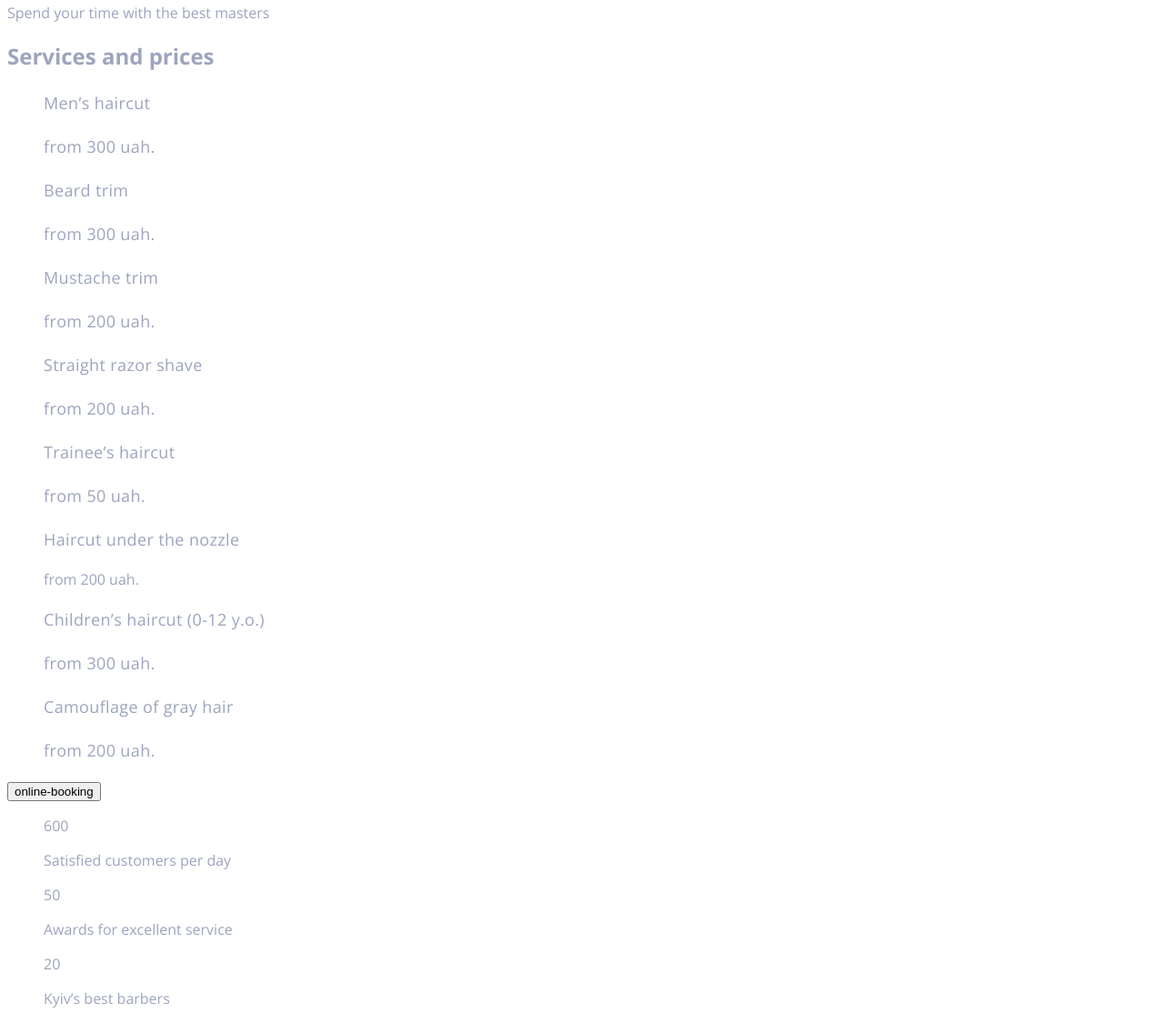
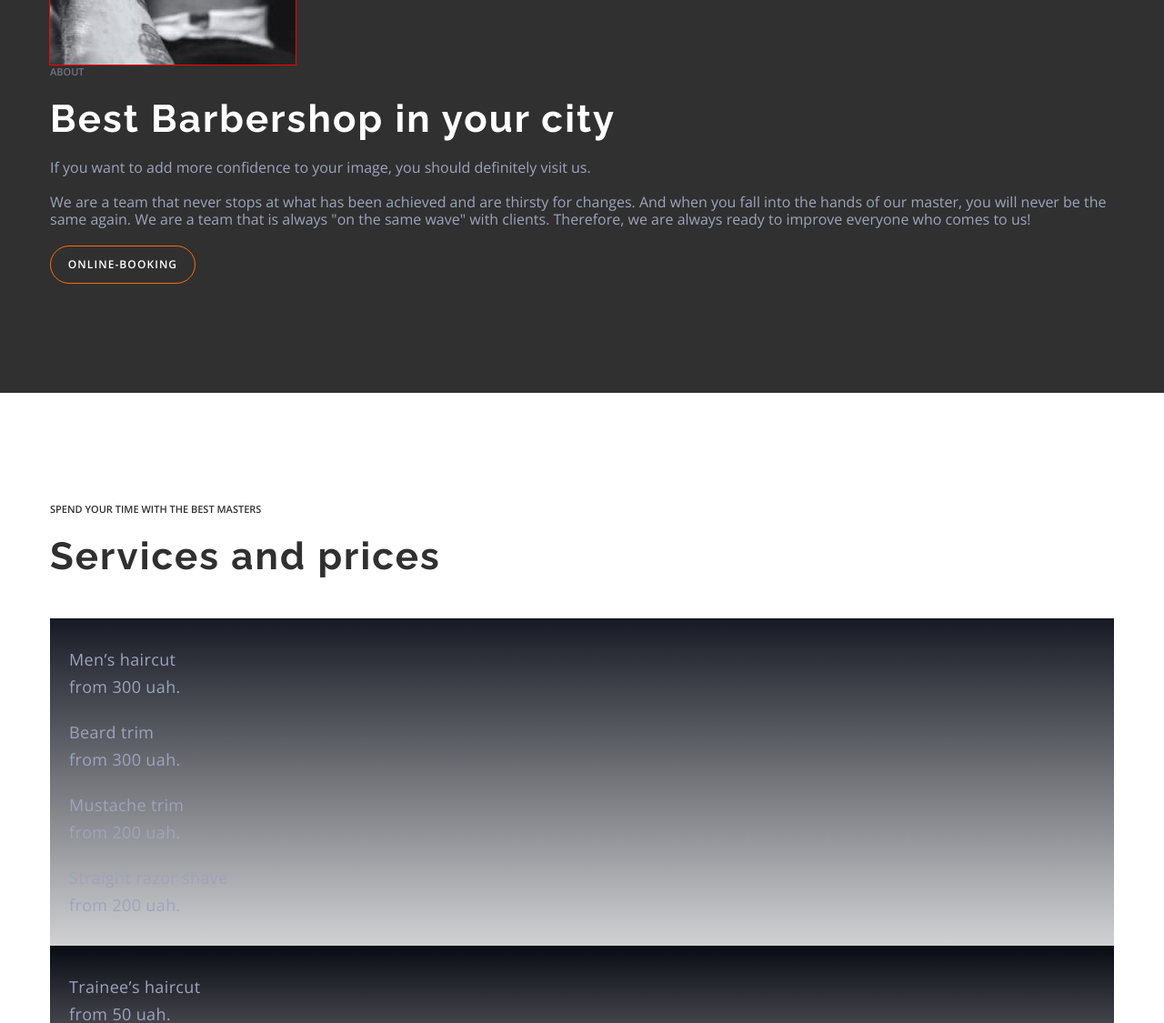
Before and after one commit to this-is-git/bc-53-02, a plain HTML site: page index.html in a window 1280 px wide. Shown: the part 1675-2800 px from the top of the page at 91% size. Drawn offline with nearby package versions, Linux system fonts and the light colour scheme.

Commit message:
module-03-1

```diff
--- a/css/styles.css
+++ b/css/styles.css
@@ -6,22 +6,54 @@
   --min-title: rgba(157, 164, 189, 0.6);
 }
 
+ul,
+ol {
+  list-style: none;
+  margin: 0;
+  padding: 0;
+}
+
+p,
+h1,
+h2,
+h3,
+h4,
+h5,
+h6 {
+  margin: 0;
+}
+
+button {
+  font: inherit;
+  padding: 0;
+  border: none;
+  background-color: transparent;
+}
+
+a {
+  text-decoration: none;
+  color: inherit;
+}
+
+img {
+  display: block;
+  max-width: 100%;
+  height: auto;
+}
+
+address {
+  font-style: inherit;
+}
+
 body {
   font-family: "Open Sans", sans-serif;
   color: var(--main-color);
 }
 
-header {
-  background-color: #000000;
-}
-
-.link {
-  text-decoration: none;
-  color: inherit;
-}
-
-.list {
-  list-style: none;
+.container {
+  max-width: 1200px;
+  margin: 0 auto;
+  padding: 0 15px;
 }
 
 .visually-hidden {
@@ -43,6 +75,61 @@ header {
   line-height: calc(15 / 11);
   text-transform: uppercase;
   color: #303030;
+  margin-bottom: 20px;
+}
+
+.section {
+  padding: 120px 0;
+}
+
+.button {
+  font-weight: 600;
+  font-size: 12px;
+  line-height: calc(16 / 12);
+  letter-spacing: 0.09em;
+  text-transform: uppercase;
+  border: 1px solid #ff6c00;
+  border-radius: 25px;
+  cursor: pointer;
+  color: var(--white-color);
+  padding: 12px 0;
+  min-width: 160px;
+}
+
+/* about */
+
+.about {
+  padding: 120px 0;
+  background-color: #303030;
+}
+
+.about-title {
+  margin-bottom: 20px;
+}
+
+.about-text {
+  margin-bottom: 20px;
+}
+
+.about-img {
+  outline: 1px solid red;
+}
+
+header {
+  background-color: #000000;
+}
+
+.hero {
+  padding-top: 184px;
+  padding-bottom: 208px;
+}
+
+.hero-min-title {
+  margin-bottom: 20px;
+}
+
+.hero-title {
+  margin-bottom: 20px;
 }
 
 .title {
@@ -117,4 +204,41 @@ header {
   letter-spacing: 0.02em;
 }
 
+.price-title {
+  color: var(--title-color);
+  margin-bottom: 44px;
+}
+
+.price-inner {
+  margin-bottom: 44px;
+}
+
+.price-list {
+  padding: 30px 21px;
+  background: linear-gradient(180deg, #171a24 0%, rgba(23, 26, 36, 0.2) 100%);
+}
+.price-list-dark {
+  background: linear-gradient(180deg, #090b13 0%, rgba(9, 11, 19, 0.2) 100%);
+}
+
+.price-list-item:not(:last-child) {
+  margin-bottom: 20px;
+}
+
+/* advantages */
+
+.advantages-title {
+  margin-bottom: 20px;
+}
+
+.advantages-list-item {
+  padding: 20px 24px;
+  background-color: #f7f7f7;
+}
+
+.advantages-list-sum {
+  display: block;
+  margin-bottom: 6px;
+}
+
 /* патерн для приховання елментів .visually-hidden */
--- a/index.html
+++ b/index.html
@@ -8,6 +8,13 @@
     <link rel="preconnect" href="https://fonts.googleapis.com" />
     <link rel="preconnect" href="https://fonts.gstatic.com" crossorigin />
     <link
+      rel="stylesheet"
+      href="https://cdnjs.cloudflare.com/ajax/libs/modern-normalize/1.1.0/modern-normalize.min.css"
+      integrity="sha512-wpPYUAdjBVSE4KJnH1VR1HeZfpl1ub8YT/NKx4PuQ5NmX2tKuGu6U/JRp5y+Y8XG2tV+wKQpNHVUX03MfMFn9Q=="
+      crossorigin="anonymous"
+      referrerpolicy="no-referrer"
+    />
+    <link
       href="https://fonts.googleapis.com/css2?family=Open+Sans:wght@400;600;700&family=Raleway:wght@700&display=swap"
       rel="stylesheet"
     />
@@ -15,6 +22,7 @@
   </head>
   <body>
     <header>
+      <div class="container">
         <a href="./index.html">
           <img src="./images/logo.png" alt="logo" width="69" />
         </a>
@@ -29,9 +37,10 @@
             <a class="header-tel" class="link" href="tel: +380441111111"
               >+38 044 111 11 11</a
             >
-          <button class="header-button" type="button">Online-booking</button>
+            <button class="button" type="button">Online-booking</button>
           </div>
         </nav>
+      </div>
     </header>
     <main>
       <section class="hero">
@@ -42,51 +51,70 @@
           and with style.
         </p>
       </section>
-      <section class="about">
+      <section class="about section">
+        <div class="container">
           <ul class="list">
-          <li><img src="./images/img-1.jpg" alt="beard trim" width="270" /></li>
-          <li><img src="./images/img-2.jpg" alt="head trim" width="270" /></li>
+            <li>
+              <img
+                class="about-img"
+                src="./images/img-1.jpg"
+                alt="beard trim"
+                width="270"
+              />
+            </li>
+            <li>
+              <img
+                class="about-img"
+                src="./images/img-2.jpg"
+                alt="head trim"
+                width="270"
+              />
+            </li>
           </ul>
           <div>
             <p class="about-min-title min-title">About</p>
             <h2 class="about-title title">Best Barbershop in your city</h2>
-          <p>
+            <p class="about-text">
               If you want to add more confidence to your image, you should
               definitely visit us.
             </p>
-          <p>
+            <p class="about-text">
               We are a team that never stops at what has been achieved and are
-            thirsty for changes. And when you fall into the hands of our master,
-            you will never be the same again. We are a team that is always "on
-            the same wave" with clients. Therefore, we are always ready to
-            improve everyone who comes to us!
+              thirsty for changes. And when you fall into the hands of our
+              master, you will never be the same again. We are a team that is
+              always "on the same wave" with clients. Therefore, we are always
+              ready to improve everyone who comes to us!
             </p>
-          <button type="button">online-booking</button>
+            <button class="button" type="button">online-booking</button>
+          </div>
         </div>
       </section>
-      <section class="price">
-        <p>Spend your time with the best masters</p>
-        <h2>Services and prices</h2>
-        <div class="">
-          <ul class="list">
-            <li>
+      <section class="price section">
+        <div class="container">
+          <p class="price-min-title min-title">
+            Spend your time with the best masters
+          </p>
+          <h2 class="price-title title">Services and prices</h2>
+          <div class="price-inner">
+            <ul class="price-list">
+              <li class="price-list-item">
                 <p class="price-service">Men’s haircut</p>
                 <p class="price-sum">from 300 uah.</p>
               </li>
-            <li>
+              <li class="price-list-item">
                 <p class="price-service">Beard trim</p>
                 <p class="price-sum">from 300 uah.</p>
               </li>
-            <li>
+              <li class="price-list-item">
                 <p class="price-service">Mustache trim</p>
                 <p class="price-sum">from 200 uah.</p>
               </li>
-            <li>
+              <li class="price-list-item">
                 <p class="price-service">Straight razor shave</p>
                 <p class="price-sum">from 200 uah.</p>
               </li>
             </ul>
-          <ul class="list">
+            <ul class="price-list price-list-dark">
               <li>
                 <p class="price-service">Trainee’s haircut</p>
                 <p class="price-sum">from 50 uah.</p>
@@ -106,33 +134,36 @@
             </ul>
           </div>
           <button type="button">online-booking</button>
+        </div>
       </section>
-      <section>
-        <ul class="list">
-          <li>
-            <span>600</span>
+      <section class="advantages section">
+        <div class="container">
+          <ul class="advantages-list">
+            <li class="advantages-list-item">
+              <span class="advantages-list-sum">600</span>
               <p>Satisfied customers per day</p>
             </li>
-          <li>
-            <span>50</span>
+            <li class="advantages-list-item">
+              <span class="advantages-list-sum">50</span>
               <p>Awards for excellent service</p>
             </li>
-          <li>
-            <span>20</span>
+            <li class="advantages-list-item">
+              <span class="advantages-list-sum">20</span>
               <p>Kyiv’s best barbers</p>
             </li>
-          <li>
+            <li class="">
               <span>100</span>
               <p>Gifts for regular customers</p>
             </li>
           </ul>
           <div>
-          <p>Old traditional school</p>
-          <h2>Why people come to us?</h2>
+            <p class="min-title">Old traditional school</p>
+            <h2 class="advantages-title title">Why people come to us?</h2>
             <p>
-            Only good things are said about us. But it's better to see and feel
-            1 time than read 10 times.
+              Only good things are said about us. But it's better to see and
+              feel 1 time than read 10 times.
             </p>
+          </div>
         </div>
       </section>
       <section>
```
Lines whose indentation alone changed are shown as unchanged.
